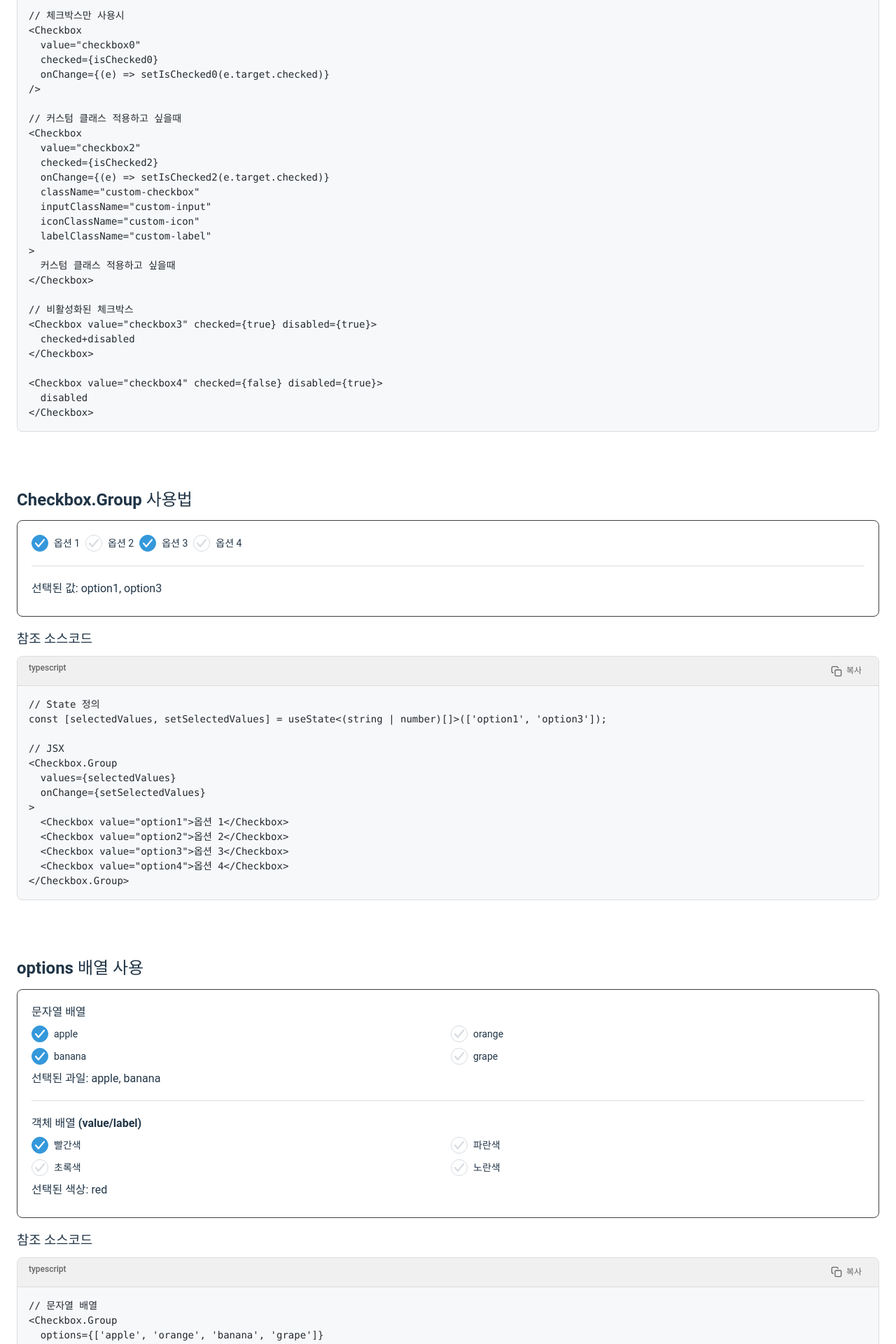
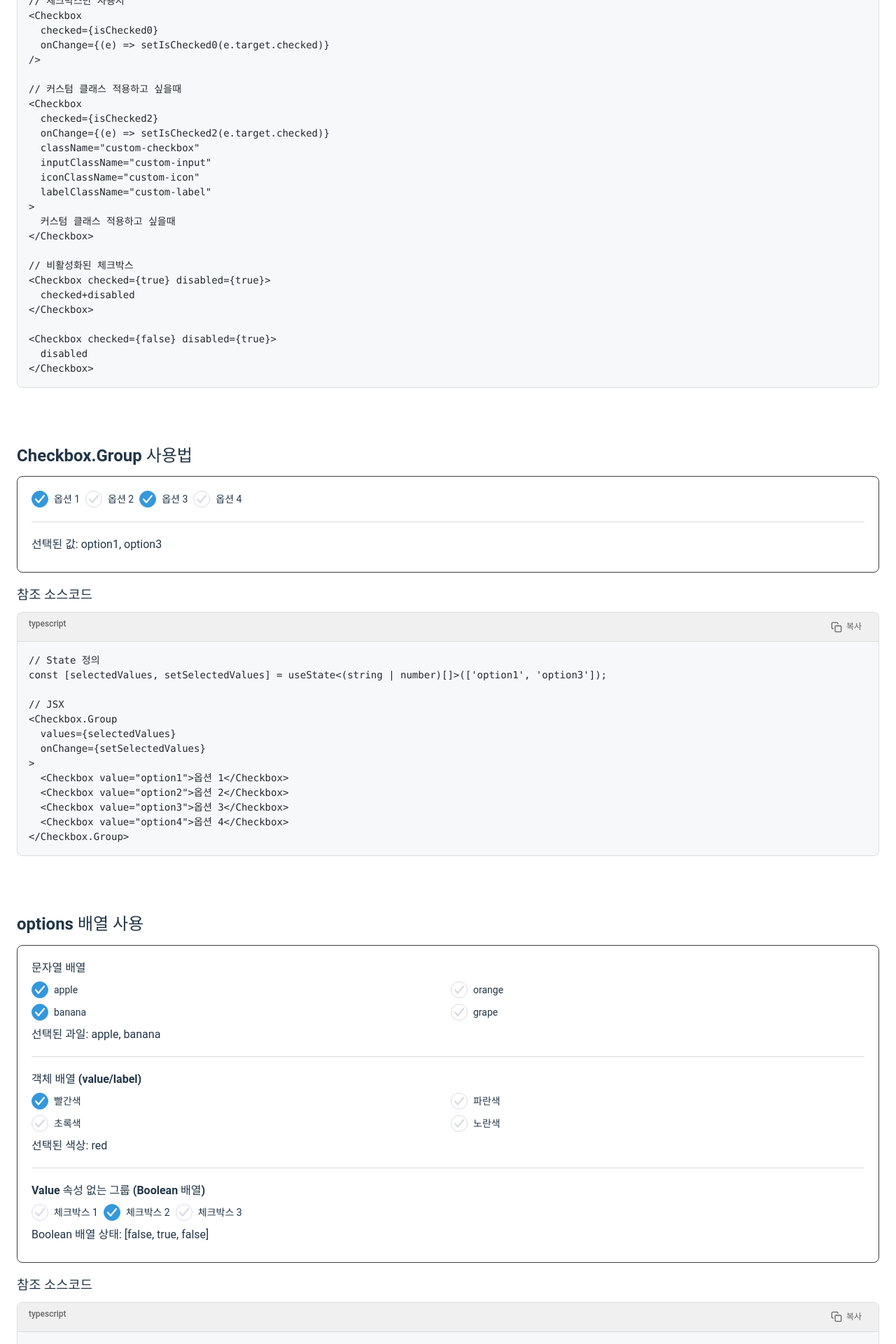
Before and after one commit to anoju/anoju-react, a React (Vite) app: page /guide/checkbox in a window 1280 px wide. Shown: the part 880-2800 px from the top of the page at 70% size. Built offline with nearby package versions, Linux system fonts and the light colour scheme.

Commit message:
checkbox 컴포넌트 업뎃(3)

```diff
--- a/src/components/common/Checkbox.tsx
+++ b/src/components/common/Checkbox.tsx
@@ -15,10 +15,15 @@ const generateUniqueId = (): string => {
   return id;
 };
 
-// CheckboxContext 타입 정의
+// CheckboxContext 타입 정의 - value가 있는 경우와 없는 경우 모두 처리
 interface CheckboxContextType {
-  values: (string | number)[];
-  onChange: (value: string | number, checked: boolean) => void;
+  values: (string | number | boolean)[];
+  booleanMode: boolean;
+  onChange: (
+    value: string | number | boolean | undefined,
+    checked: boolean,
+    index?: number
+  ) => void;
 }
 
 // Create a context for the Checkbox Group
@@ -33,7 +38,7 @@ interface CheckboxProps
     'onChange' | 'value'
   > {
   id?: string;
-  value: string | number;
+  value?: string | number; // value를 선택적으로 변경
   checked?: boolean;
   onChange?: (e: ChangeEvent<HTMLInputElement>) => void;
   children?: React.ReactNode;
@@ -42,6 +47,7 @@ interface CheckboxProps
   iconClassName?: string;
   labelClassName?: string;
   disabled?: boolean;
+  index?: number; // Group 내에서의 인덱스 (boolean 모드용)
 }
 
 // Individual Checkbox component
@@ -58,6 +64,7 @@ export const Checkbox = forwardRef<HTMLInputElement, CheckboxProps>(
       iconClassName = '',
       labelClassName = '',
       disabled = false,
+      index,
       ...props
     },
     ref
@@ -70,11 +77,25 @@ export const Checkbox = forwardRef<HTMLInputElement, CheckboxProps>(
     const checkboxId = checkboxIdRef.current;
 
     // If inside a group, use the group's state management
-    const isChecked = context ? context.values.includes(value) : checked;
+    let isChecked = checked;
+
+    if (context) {
+      if (context.booleanMode) {
+        // Boolean mode (index 기반)
+        isChecked = typeof index === 'number' ? !!context.values[index] : false;
+      } else {
+        // Value mode
+        isChecked = context.values.includes(value as any);
+      }
+    }
 
     const handleChange = (e: ChangeEvent<HTMLInputElement>) => {
       if (context) {
-        context.onChange(value, e.target.checked);
+        if (context.booleanMode) {
+          context.onChange(undefined, e.target.checked, index);
+        } else {
+          context.onChange(value, e.target.checked);
+        }
       } else if (onChange) {
         onChange(e);
       }
@@ -85,7 +106,7 @@ export const Checkbox = forwardRef<HTMLInputElement, CheckboxProps>(
         <input
           type="checkbox"
           id={checkboxId}
-          value={value}
+          value={value !== undefined ? String(value) : ''}
           checked={isChecked || false}
           onChange={handleChange}
           className={`${styles.inp} ${inputClassName}`}
@@ -116,9 +137,11 @@ interface CheckboxOption<T extends string | number = string | number> {
 }
 
 // Checkbox Group component props
-interface CheckboxGroupProps<T extends string | number = string | number> {
+interface CheckboxGroupProps<
+  T extends string | number | boolean = string | number,
+> {
   children?: React.ReactNode;
-  options?: (T | CheckboxOption<T>)[];
+  options?: (T | CheckboxOption<T extends string | number ? T : never>)[];
   values?: T[];
   onChange?: (values: T[]) => void;
   className?: string;
@@ -128,7 +151,9 @@ interface CheckboxGroupProps<T extends string | number = string | number> {
 }
 
 // Checkbox Group component with generic type support
-export function CheckboxGroup<T extends string | number = string | number>({
+export function CheckboxGroup<
+  T extends string | number | boolean = string | number,
+>({
   children,
   options,
   values = [],
@@ -139,11 +164,29 @@ export function CheckboxGroup<T extends string | number = string | number>({
   labelClassName = '',
   ...props
 }: CheckboxGroupProps<T>) {
+  // value가 없는 경우(boolean 모드) 감지
+  const childrenArray = React.Children.toArray(children);
+  const hasValueProp =
+    childrenArray.length > 0 &&
+    React.isValidElement(childrenArray[0]) &&
+    'value' in childrenArray[0].props;
+
+  const booleanMode = !hasValueProp && options === undefined;
+
   const handleCheckboxChange = (
-    checkboxValue: string | number,
-    isChecked: boolean
+    checkboxValue: string | number | boolean | undefined,
+    isChecked: boolean,
+    index?: number
   ) => {
-    if (onChange) {
+    if (!onChange) return;
+
+    if (booleanMode && typeof index === 'number') {
+      // Boolean 모드 처리 (인덱스 기반)
+      const newValues = [...values];
+      newValues[index] = isChecked as T;
+      onChange(newValues);
+    } else {
+      // Value 모드 처리
       if (isChecked) {
         // Add value to array
         onChange([...values, checkboxValue as T]);
@@ -155,7 +198,8 @@ export function CheckboxGroup<T extends string | number = string | number>({
   };
 
   const contextValue: CheckboxContextType = {
-    values: values as (string | number)[],
+    values: values as (string | number | boolean)[],
+    booleanMode,
     onChange: handleCheckboxChange,
   };
 
@@ -164,31 +208,47 @@ export function CheckboxGroup<T extends string | number = string | number>({
       <div className={`check-wrap ${className}`} {...props}>
         {options
           ? // Render checkboxes from options array
-            options.map((option) => {
+            options.map((option, idx) => {
               // Handle both object format { value, label } and string/number format
               const optionValue =
                 typeof option === 'object'
-                  ? (option as CheckboxOption<T>).value
+                  ? (option as CheckboxOption<any>).value
                   : option;
               const optionLabel =
                 typeof option === 'object'
-                  ? (option as CheckboxOption<T>).label
+                  ? (option as CheckboxOption<any>).label
                   : option;
 
               return (
                 <Checkbox
-                  key={String(optionValue)}
-                  value={optionValue}
+                  key={String(optionValue) + idx}
+                  value={optionValue as string | number}
                   inputClassName={inputClassName}
                   iconClassName={iconClassName}
                   labelClassName={labelClassName}
+                  index={idx}
                 >
                   {optionLabel}
                 </Checkbox>
               );
             })
-          : // Render children normally if no options provided
-            children}
+          : // Render children normally, and add index prop for boolean mode
+            React.Children.map(children, (child, idx) => {
+              if (React.isValidElement(child)) {
+                return React.cloneElement(
+                  child as React.ReactElement<CheckboxProps>,
+                  {
+                    index: idx,
+                    inputClassName:
+                      child.props.inputClassName || inputClassName,
+                    iconClassName: child.props.iconClassName || iconClassName,
+                    labelClassName:
+                      child.props.labelClassName || labelClassName,
+                  }
+                );
+              }
+              return child;
+            })}
       </div>
     </CheckboxContext.Provider>
   );
--- a/src/pages/guide/checkbox.tsx
+++ b/src/pages/guide/checkbox.tsx
@@ -32,6 +32,12 @@ const CheckboxGuide = () => {
   ]);
   const [selectedColors, setSelectedColors] = useState<string[]>(['red']);
 
+  const [booleanValues, setBooleanValues] = useState<boolean[]>([
+    false,
+    true,
+    false,
+  ]);
+
   return (
     <div className="page-inner">
       <h1 className={styles.title}>Checkbox Component</h1>
@@ -51,7 +57,6 @@ import { Checkbox, CheckboxGroup } from '@/components/common';`}
         <div className={styles.showcase}>
           <div className="check-wrap">
             <Checkbox
-              value="checkbox1"
               checked={isChecked1}
               onChange={(e) => setIsChecked1(e.target.checked)}
             >
@@ -59,13 +64,11 @@ import { Checkbox, CheckboxGroup } from '@/components/common';`}
             </Checkbox>
 
             <Checkbox
-              value="checkbox0"
               checked={isChecked0}
               onChange={(e) => setIsChecked0(e.target.checked)}
             />
 
             <Checkbox
-              value="checkbox2"
               checked={isChecked2}
               onChange={(e) => setIsChecked2(e.target.checked)}
               className="custom-checkbox"
@@ -76,11 +79,11 @@ import { Checkbox, CheckboxGroup } from '@/components/common';`}
               커스텀 클래스 적용하고 싶을때
             </Checkbox>
 
-            <Checkbox value="checkbox3" checked={true} disabled={true}>
+            <Checkbox checked={true} disabled={true}>
               checked+disabled
             </Checkbox>
 
-            <Checkbox value="checkbox4" checked={false} disabled={true}>
+            <Checkbox checked={false} disabled={true}>
               disabled
             </Checkbox>
           </div>
@@ -90,7 +93,6 @@ import { Checkbox, CheckboxGroup } from '@/components/common';`}
         <CodeHighlight
           code={`// 기본 체크박스
 <Checkbox
-  value="checkbox1"
   checked={isChecked1}
   onChange={(e) => setIsChecked1(e.target.checked)}
 >
@@ -99,14 +101,12 @@ import { Checkbox, CheckboxGroup } from '@/components/common';`}
 
 // 체크박스만 사용시
 <Checkbox
-  value="checkbox0"
   checked={isChecked0}
   onChange={(e) => setIsChecked0(e.target.checked)}
 />
 
 // 커스텀 클래스 적용하고 싶을때
 <Checkbox
-  value="checkbox2"
   checked={isChecked2}
   onChange={(e) => setIsChecked2(e.target.checked)}
   className="custom-checkbox"
@@ -118,11 +118,11 @@ import { Checkbox, CheckboxGroup } from '@/components/common';`}
 </Checkbox>
 
 // 비활성화된 체크박스
-<Checkbox value="checkbox3" checked={true} disabled={true}>
+<Checkbox checked={true} disabled={true}>
   checked+disabled
 </Checkbox>
 
-<Checkbox value="checkbox4" checked={false} disabled={true}>
+<Checkbox checked={false} disabled={true}>
   disabled
 </Checkbox>`}
           language="typescript"
@@ -186,6 +186,20 @@ const [selectedValues, setSelectedValues] = useState<(string | number)[]>(['opti
             className="grid"
           />
           <p className={styles.txt}>선택된 색상: {selectedColors.join(', ')}</p>
+
+          <hr />
+          <h4 className={styles['sub-title']}>
+            Value 속성 없는 그룹 (Boolean 배열)
+          </h4>
+          <Checkbox.Group values={booleanValues} onChange={setBooleanValues}>
+            <Checkbox>체크박스 1</Checkbox>
+            <Checkbox>체크박스 2</Checkbox>
+            <Checkbox>체크박스 3</Checkbox>
+          </Checkbox.Group>
+          <p className={styles.txt}>
+            Boolean 배열 상태: [
+            {booleanValues.map((v) => (v ? 'true' : 'false')).join(', ')}]
+          </p>
         </div>
 
         <h3 className={styles['sub-title']}>참조 소스코드</h3>
@@ -207,7 +221,17 @@ const [selectedValues, setSelectedValues] = useState<(string | number)[]>(['opti
   ]}
   values={selectedColors}
   onChange={setSelectedColors}
-/>`}
+/>
+
+// Boolean 배열 상태 정의
+const [booleanValues, setBooleanValues] = useState<boolean[]>([false, true, false]);
+
+// Value 속성 없는 그룹 (Boolean 배열 모드)
+<Checkbox.Group values={booleanValues} onChange={setBooleanValues}>
+  <Checkbox>체크박스 1</Checkbox>
+  <Checkbox>체크박스 2</Checkbox>
+  <Checkbox>체크박스 3</Checkbox>
+</Checkbox.Group>`}
           language="typescript"
         />
       </section>
```
